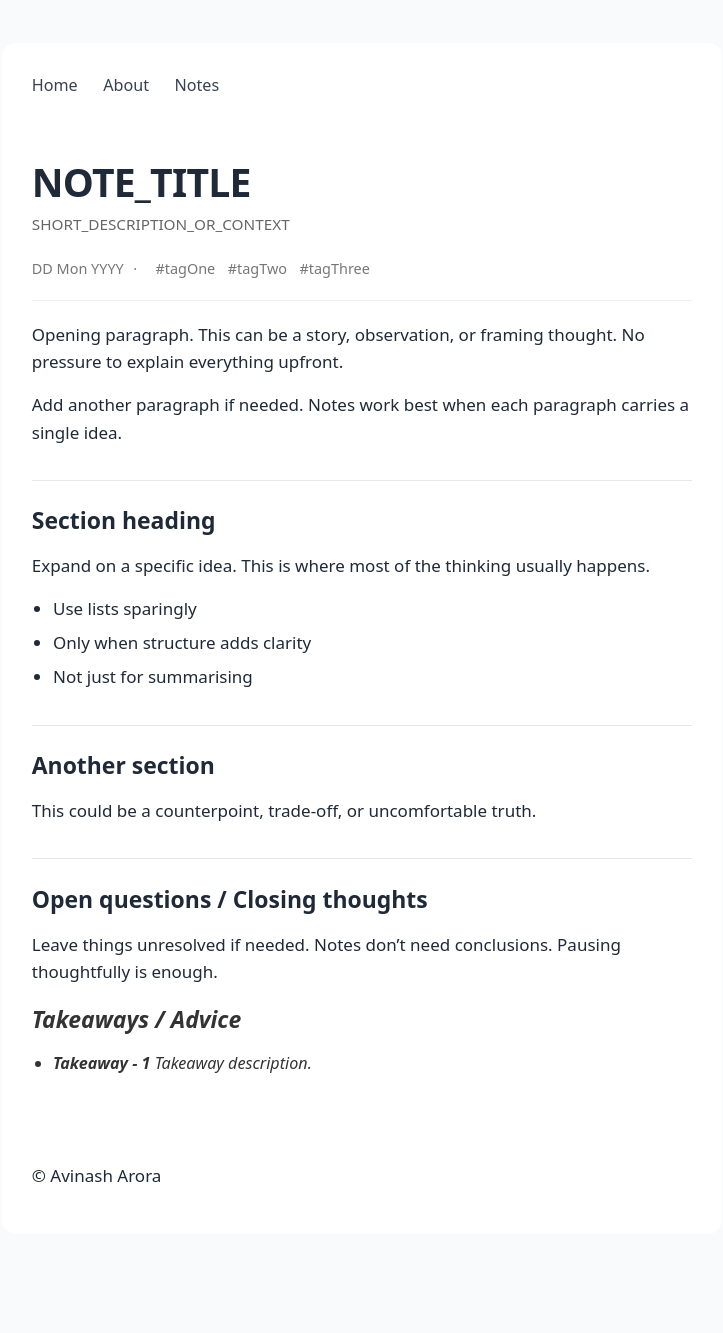
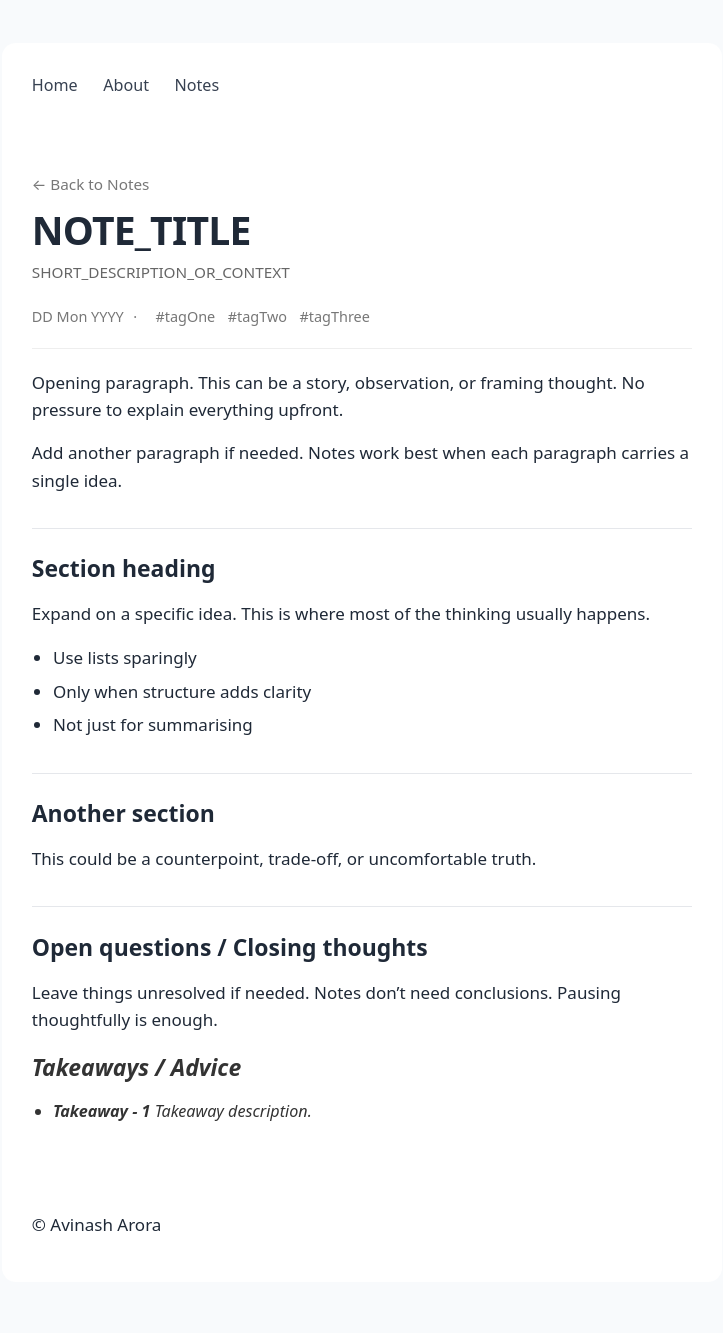
Before and after one commit to aviarora30/codewithavinash, a Jekyll site: the page notes/note-template.html, which Jekyll copies as it is, in a window 1280 px wide. Shown: the whole page, without its empty margins (278-1001 px from the left). Built offline with Jekyll 4.4.1, drawn with Linux system fonts in a browser that asks for light colours; before the commit the page ends 1285 px from its top, so only the background shows below that.

Commit message:
Add back link to notes layout and template, and style it in CSS

```diff
--- a/_layouts/note.html
+++ b/_layouts/note.html
@@ -2,6 +2,7 @@
 layout: default
 ---
 <main class="notes-main">
+  <p class="note-back-link"><a href="/notes">← Back to Notes</a></p>
   <h1>{{ page.title }}</h1>
   {% if page.summary %}
     <div class="note-mute">{{ page.summary }}</div>
--- a/notes/note-template.html
+++ b/notes/note-template.html
@@ -18,6 +18,7 @@
     </header>
 
     <main class="notes-main">
+      <p class="note-back-link"><a href="/notes">← Back to Notes</a></p>
       <!-- Note title -->
       <h1>NOTE_TITLE</h1>
 
--- a/notes/notes.css
+++ b/notes/notes.css
@@ -77,6 +77,16 @@
   margin-bottom: 16px;
 }
 
+.note-back-link {
+  font-size: 0.9rem;
+  color: #777;
+  margin-bottom: 10px;
+}
+
+.note-back-link a {
+  color: inherit;
+}
+
 .note-takeaway {
   font-style: italic;
   color: #333;
```
